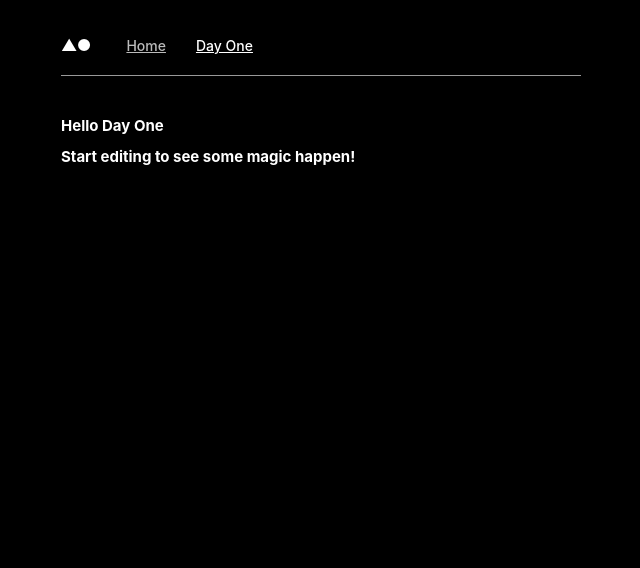
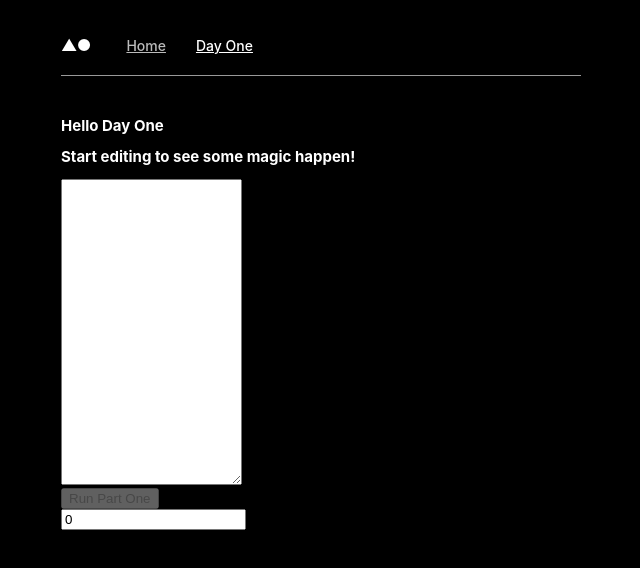
Before and after one commit to smokinjoe/advent-of-code-2023, a React (Create React App) app: page /day-one in a window 1280 px wide. Shown: the top 568 px of the page, without its empty margins (319-959 px from the left). Built offline with nearby package versions, Linux system fonts and the light colour scheme.

Commit message:
part one is done

```diff
--- a/src/components/Days/DayOne/DayOne.tsx
+++ b/src/components/Days/DayOne/DayOne.tsx
@@ -1,10 +1,37 @@
 import * as React from "react";
+import { useState } from "react";
+
+import { partOneHandler } from "./script";
 
 export const DayOne = () => {
+  const [data, setData] = useState("");
+  const [dayOneResult, setDayOneResult] = useState<number>(0);
+
+  const handlePartOneClick = () => {
+    const result = partOneHandler(data);
+    setDayOneResult(result);
+  };
+
   return (
     <div className="App">
       <h1>Hello Day One</h1>
       <h2>Start editing to see some magic happen!</h2>
+      <div>
+        <textarea
+          cols={20}
+          rows={20}
+          onChange={(e) => setData(e.target.value)}
+        />
+      </div>
+      <div>
+        <button onClick={handlePartOneClick} disabled={data.length === 0}>
+          Run Part One
+        </button>
+      </div>
+
+      <div>
+        <input type="text" value={dayOneResult} readOnly />
+      </div>
     </div>
   );
 };
--- /dev/null
+++ b/src/components/Days/DayOne/script.ts
@@ -0,0 +1,37 @@
+import { convertMultiLineStringToArray } from "../../../utils/stringReader";
+
+/**
+ * Function to parse a string and extract numbers to form a two digit number
+ * If there is only one digit, then it will be the first and second digit
+ * @param {string} data - The string to parse
+ * @return {number}
+ */
+const extractNumberFromString = (data: string): number => {
+  const stringArray = data.split("");
+  const numbersArray: string[] = [];
+  stringArray.forEach((char: string) => {
+    if (!isNaN(parseInt(char))) {
+      numbersArray.push(char);
+    }
+  });
+
+  const firstDigit = parseInt(numbersArray[0]);
+  let secondDigit = parseInt(numbersArray[numbersArray.length - 1]);
+  if (isNaN(secondDigit)) {
+    secondDigit = firstDigit;
+  }
+  return firstDigit * 10 + secondDigit;
+};
+
+export const partOneHandler = (data: string) => {
+  const stringArray = convertMultiLineStringToArray(data);
+  const numbersArray = stringArray.map((string) =>
+    extractNumberFromString(string)
+  );
+  let sumValue = 0;
+  numbersArray.forEach((number) => {
+    sumValue += number;
+  });
+
+  return sumValue;
+};
--- /dev/null
+++ b/src/utils/stringReader.ts
@@ -0,0 +1,5 @@
+export const convertMultiLineStringToArray = (
+  stringData: string
+): Array<string> => {
+  return stringData.split("\n").filter((x: unknown) => Boolean(x));
+};
```
